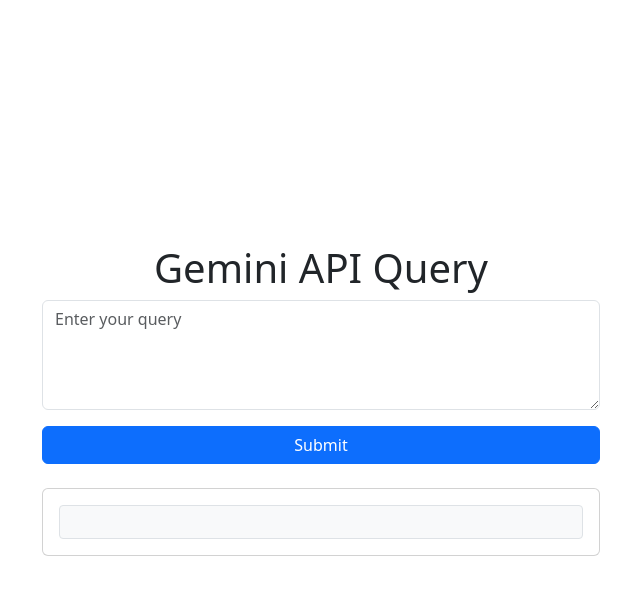
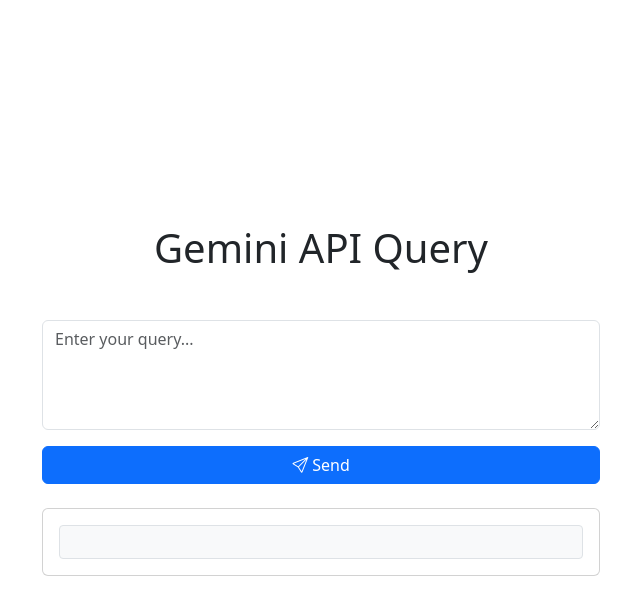
Before and after one commit to hogbergmarkus/gemini-api, a Flask app: page / in a window 1280 px wide. Shown: the top 615 px of the page, without its empty margins (319-959 px from the left). Run offline with Flask 3, Linux system fonts and the light colour scheme.

Commit message:
enhance form UI with Bootstrap icons and improved layout

```diff
--- a/app.py
+++ b/app.py
@@ -31,4 +31,4 @@ def index():
     return render_template('index.html', query='', result='')
 
 if __name__ == '__main__':
-    app.run(debug=False)
+    app.run(debug=True)
--- a/templates/index.html
+++ b/templates/index.html
@@ -3,6 +3,11 @@
   <head>
     <meta charset="UTF-8" />
     <meta name="viewport" content="width=device-width, initial-scale=1.0" />
+    <!-- Bootstrap CSS and Icons -->
+    <link
+      rel="stylesheet"
+      href="https://cdn.jsdelivr.net/npm/bootstrap-icons@1.11.3/font/bootstrap-icons.min.css"
+    />
     <link
       href="https://cdn.jsdelivr.net/npm/bootstrap@5.3.3/dist/css/bootstrap.min.css"
       rel="stylesheet"
@@ -30,7 +35,7 @@
     >
       <div class="w-50">
         <h1 class="text-center">Gemini API Query</h1>
-        <form method="post" onsubmit="showSpinner()">
+        <form method="post" onsubmit="showSpinner()" class="mt-5">
           <div class="mb-3">
             <label for="query" class="form-label visually-hidden"
               >Enter your query:</label
@@ -40,13 +45,15 @@
               name="query"
               class="form-control"
               rows="4"
-              placeholder="Enter your query"
+              placeholder="Enter your query..."
             >
 {{ query }}</textarea
             >
           </div>
           <div class="d-grid mb-3">
-            <button type="submit" class="btn btn-primary">Submit</button>
+            <button type="submit" class="btn btn-primary">
+              <i class="bi bi-send"></i> Send
+            </button>
           </div>
         </form>
         <div id="spinner" class="d-none text-center mt-4">
```
